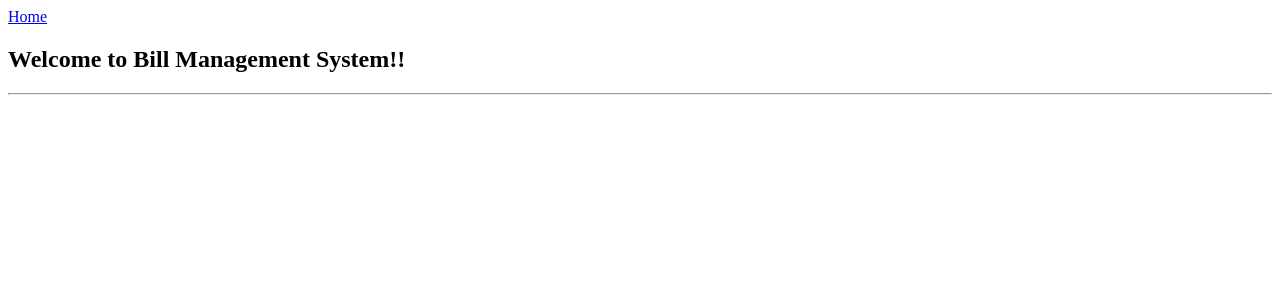
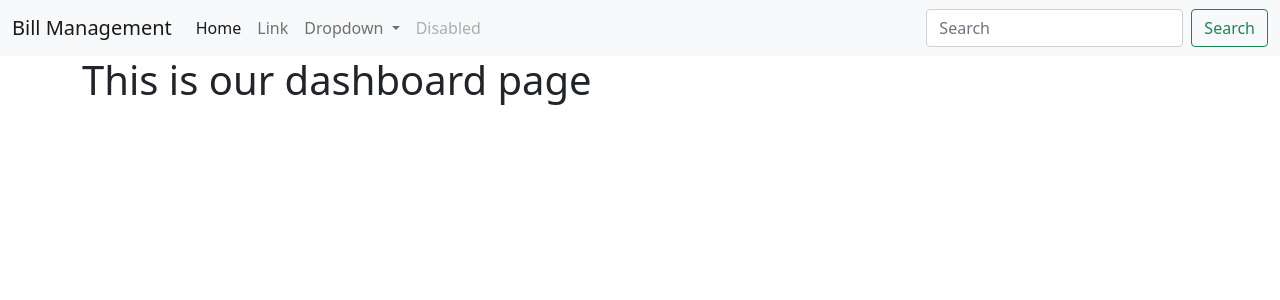
Before and after one commit to sixdgt/django-project-billmanagement, a Django app: template project_billmanagement/app_web/templates/dashboard.html in a window 1280 px wide. Shown: the top 300 px of the page. Run offline with Django 5.2, Linux system fonts and the light colour scheme; the template is opened without the code that fills it, so the values that code supplies are empty.

Commit message:
django template

```diff
--- a/project_billmanagement/app_web/templates/dashboard.html
+++ b/project_billmanagement/app_web/templates/dashboard.html
@@ -1,13 +1,12 @@
-<!-- we have to extend base page -->
- {% extends 'base.html' %}
+<!-- extending base page -->
+{% extends 'base.html' %}
 
- {% block title %}
- Bill Management dashboard
- {% endblock %}
+<!-- page title -->
+{% block title %} Dashboard {% endblock %}
 
- {% block content %}
- <section>
-    <h1>Welcome to Bill Management System!!</h1>
-    <hr>
- </section>
- {% endblock %}
+<!-- body content -->
+{% block content %}
+<div class="container">
+   <h1>This is our dashboard page</h1>
+</div>
+{% endblock %}
--- a/project_billmanagement/app_web/urls.py
+++ b/project_billmanagement/app_web/urls.py
@@ -1,7 +1,12 @@
 from django.urls import path
-from app_web.views import index, login
+from app_web.views import (
+    index, customer, customer_create, report, product
+)
 
 urlpatterns = [
-    path('', index, name="index"),
-    path('login/', login, name="login"),
+    path('dashboard/', index, name="index"),
+    path('customer/', customer, name='customer_page'),
+    path('customer/create/', customer_create, name='customer_create'),
+    path('report/', report, name='report_page'),
+    path('product/', product, name='product_page')
 ]
--- a/project_billmanagement/templates/base.html
+++ b/project_billmanagement/templates/base.html
@@ -3,15 +3,58 @@
 <head>
     <meta charset="UTF-8">
     <meta name="viewport" content="width=device-width, initial-scale=1.0">
+
     <!-- page specific title -->
     <title>{% block title %} {% endblock %}</title>
+
+    <!-- Bootstrap CSS -->
+    <link href="https://cdn.jsdelivr.net/npm/bootstrap@5.0.2/dist/css/bootstrap.min.css" rel="stylesheet" integrity="sha384-EVSTQN3/azprG1Anm3QDgpJLIm9Nao0Yz1ztcQTwFspd3yD65VohhpuuCOmLASjC" crossorigin="anonymous">
+
+    <!-- for custom css -->
+    {% block custom_css %} {% endblock %}
 </head>
 <body>
-    <div>
-        <a href="/">Home</a>
-    </div>
+    <nav class="navbar navbar-expand-lg navbar-light bg-light">
+        <div class="container-fluid">
+            <a class="navbar-brand" href="#">Bill Management</a>
+            <button class="navbar-toggler" type="button" data-bs-toggle="collapse" data-bs-target="#navbarSupportedContent" aria-controls="navbarSupportedContent" aria-expanded="false" aria-label="Toggle navigation">
+            <span class="navbar-toggler-icon"></span>
+            </button>
+            <div class="collapse navbar-collapse" id="navbarSupportedContent">
+            <ul class="navbar-nav me-auto mb-2 mb-lg-0">
+                <li class="nav-item">
+                <a class="nav-link active" aria-current="page" href="#">Home</a>
+                </li>
+                <li class="nav-item">
+                <a class="nav-link" href="#">Link</a>
+                </li>
+                <li class="nav-item dropdown">
+                <a class="nav-link dropdown-toggle" href="#" id="navbarDropdown" role="button" data-bs-toggle="dropdown" aria-expanded="false">
+                    Dropdown
+                </a>
+                <ul class="dropdown-menu" aria-labelledby="navbarDropdown">
+                    <li><a class="dropdown-item" href="#">Action</a></li>
+                    <li><a class="dropdown-item" href="#">Another action</a></li>
+                    <li><hr class="dropdown-divider"></li>
+                    <li><a class="dropdown-item" href="#">Something else here</a></li>
+                </ul>
+                </li>
+                <li class="nav-item">
+                <a class="nav-link disabled" href="#" tabindex="-1" aria-disabled="true">Disabled</a>
+                </li>
+            </ul>
+            <form class="d-flex">
+                <input class="form-control me-2" type="search" placeholder="Search" aria-label="Search">
+                <button class="btn btn-outline-success" type="submit">Search</button>
+            </form>
+            </div>
+        </div>
+        </nav>
     <!-- page or app specific contents will load here -->
     {% block content %}
     {% endblock %}
+
+    <!-- for custom js -->
+    {% block custom_js %} {% endblock %}
 </body>
 </html>
```
Also changed, not shown: project_billmanagement/app_web/templates/customer.html (added, +9 -0 lines), project_billmanagement/app_web/templates/customers/customer_create.html (added, +9 -0 lines), project_billmanagement/app_web/templates/login.html (deleted, +0 -11 lines), project_billmanagement/app_web/templates/product.html (added, +10 -0 lines), project_billmanagement/app_web/templates/report.html (added, +9 -0 lines), project_billmanagement/app_web/views.py (+11 -2 lines), project_billmanagement/db.sqlite3, requirements.txt (added), 1 other file.
